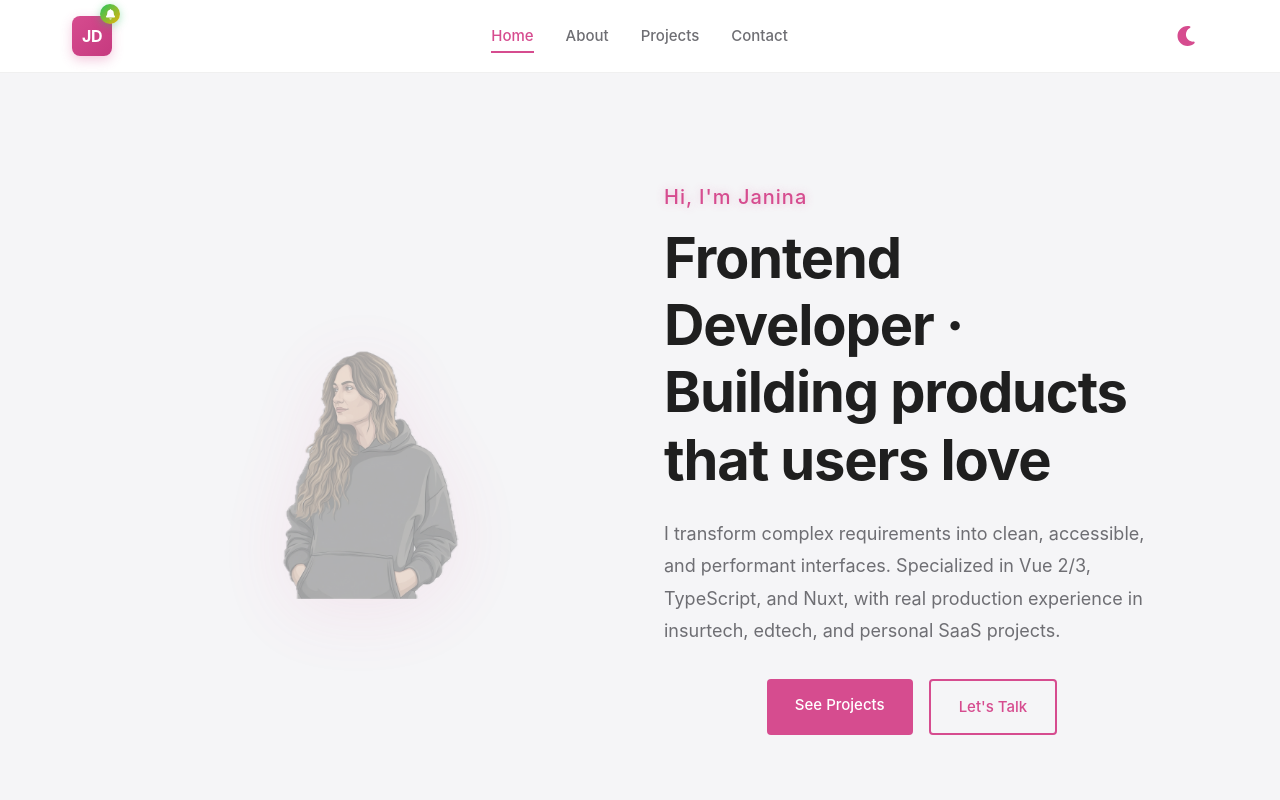
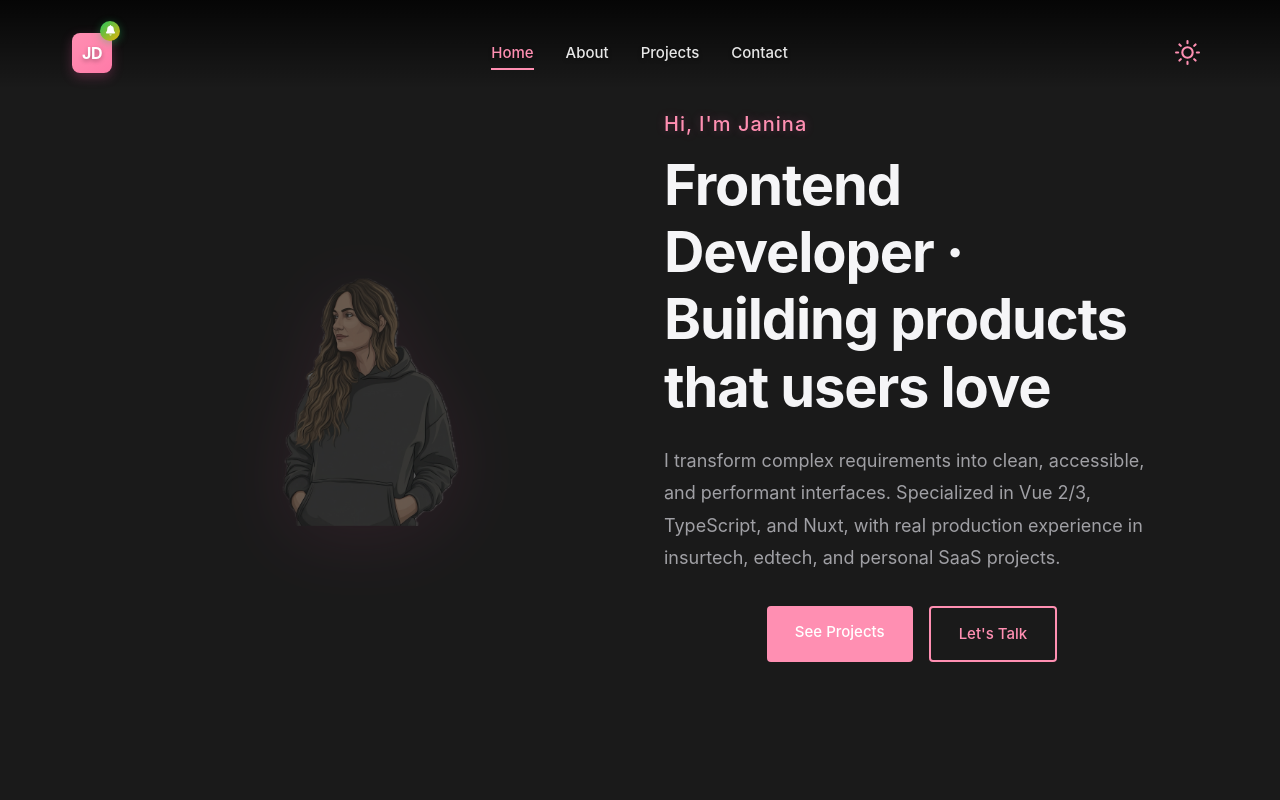
Before and after one commit to janinadm/projects-portfolio-vercel, a Nuxt app: page / in a window 1280 px wide. Shown: the top 800 px of the page. Built offline with nearby package versions, Linux system fonts and the light colour scheme.

Commit message:
fix: resolve critical duplication and syntax errors in app.vue

```diff
--- a/app.vue
+++ b/app.vue
@@ -1,7 +1,7 @@
 <template>
   <div class="app">
     <NuxtRouteAnnouncer />
-    <nav class="navbar">
+    <nav class="navbar" :class="{ 'home-nav': $route.path === '/' }">
       <div class="nav-container">
         <button class="nav-logo" @click="navigateTo('/')">
           <span class="logo-icon">
@@ -18,7 +18,7 @@
           <li><NuxtLink to="/contact" class="nav-link">Contact</NuxtLink></li>
         </ul>
         <button class="theme-toggle" @click="toggleTheme" :aria-label="isDark ? 'Switch to light mode' : 'Switch to dark mode'">
-          <img v-if="isDark" src="/icons/sun.svg" alt="Light mode" class="theme-icon" />
+          <svg v-if="isDark" xmlns="http://www.w3.org/2000/svg" width="20" height="20" viewBox="0 0 24 24" fill="none" stroke="currentColor" stroke-width="2" stroke-linecap="round" stroke-linejoin="round" class="theme-icon"><circle cx="12" cy="12" r="5"></circle><line x1="12" y1="1" x2="12" y2="3"></line><line x1="12" y1="21" x2="12" y2="23"></line><line x1="4.22" y1="4.22" x2="5.64" y2="5.64"></line><line x1="18.36" y1="18.36" x2="19.78" y2="19.78"></line><line x1="1" y1="12" x2="3" y2="12"></line><line x1="21" y1="12" x2="23" y2="12"></line><line x1="4.22" y1="19.78" x2="5.64" y2="18.36"></line><line x1="18.36" y1="5.64" x2="19.78" y2="4.22"></line></svg>
           <FontAwesomeIcon v-else :icon="['fas','moon']" />
         </button>
       </div>
@@ -64,7 +64,7 @@
 <script setup lang="ts">
 import { ref, onMounted } from 'vue'
 
-const isDark = ref(false)
+const isDark = ref(true) // Default to true (Dark Mode)
 const showWelcomeDialog = ref(false)
 const showBadge = ref(true)
 
@@ -90,7 +90,8 @@ const navigateTo = (path: string) => {
 }
 
 onMounted(() => {
-  const theme = localStorage.getItem('theme') || 'light'
+  // Check local storage, default to 'dark' if not found
+  const theme = localStorage.getItem('theme') || 'dark'
   isDark.value = theme === 'dark'
   document.documentElement.setAttribute('data-theme', theme)
 })
@@ -127,6 +128,29 @@ body {
   position: sticky;
   top: 0;
   z-index: 100;
+  transition: all 0.3s ease;
+
+  &.home-nav {
+    background: linear-gradient(to bottom, rgba(0, 0, 0, 0.8) 0%, transparent 100%);
+    border-bottom: none;
+    position: absolute;
+    width: 100%;
+    padding-top: 1rem;
+
+    .nav-logo {
+      color: #ffffff;
+      text-shadow: 0 2px 4px rgba(0, 0, 0, 0.3);
+    }
+
+    .nav-link {
+      color: rgba(255, 255, 255, 0.9);
+      text-shadow: 0 2px 4px rgba(0, 0, 0, 0.3);
+
+      &:hover, &.router-link-active {
+        color: var(--c-accent);
+      }
+    }
+  }
 }
 
 .nav-container {
@@ -315,9 +339,10 @@ body {
 
 // Footer Styles
 .footer {
-  background: var(--c-panel-bg);
-  border-top: 1px solid var(--c-border);
-  margin-top: 4rem;
+  background: transparent;
+  border-top: none;
+  margin-top: 0;
+  padding-top: 2rem;
 }
 
 .footer-content {
@@ -350,7 +375,7 @@ body {
   }
 }
 
-/* Welcome Dialog Styles */
+// Welcome Dialog Styles
 .dialog-overlay {
   position: fixed;
   inset: 0;
@@ -364,15 +389,16 @@ body {
 }
 
 .dialog-content {
-  background: var(--c-bg-primary);
-  border-radius: 12px;
+  background: var(--c-panel-bg);
+  border: 1px solid var(--c-border);
   padding: 2rem;
-  max-width: 450px;
+  border-radius: 16px;
+  max-width: 480px;
   width: 90%;
-  box-shadow: 0 20px 60px rgba(0, 0, 0, 0.2);
   position: relative;
-  animation: slideUp 0.4s cubic-bezier(0.2, 0.8, 0.2, 1);
-  border: 1px solid var(--c-border);
+  box-shadow: 0 20px 50px rgba(0, 0, 0, 0.2);
+  transform-origin: center;
+  animation: popIn 0.4s cubic-bezier(0.175, 0.885, 0.32, 1.275);
 }
 
 .dialog-close {
@@ -381,66 +407,57 @@ body {
   right: 1rem;
   background: none;
   border: none;
-  color: var(--c-text-secondary);
   font-size: 1.25rem;
+  color: var(--c-text-tertiary);
   cursor: pointer;
-  transition: color 0.2s ease;
-  padding: 0.5rem;
-  display: flex;
-  align-items: center;
-  justify-content: center;
+  padding: 0.25rem;
+  transition: all 0.2s ease;
 
   &:hover {
     color: var(--c-accent);
+    transform: rotate(90deg);
   }
 }
 
-.dialog-header {
+.dialog-header h2 {
+  font-size: 1.75rem;
   margin-bottom: 1rem;
-
-  h2 {
-    font-size: 1.75rem;
-    color: var(--c-text-primary);
-    margin: 0;
-  }
+  color: var(--c-text-primary);
+  display: flex;
+  align-items: center;
+  gap: 0.5rem;
 }
 
 .dialog-body {
+  color: var(--c-text-secondary);
+  line-height: 1.6;
   margin-bottom: 1.5rem;
 
   p {
-    font-size: 0.95rem;
-    color: var(--c-text-secondary);
-    line-height: 1.6;
-    margin: 0 0 0.75rem 0;
+    margin-bottom: 1rem;
+  }
 
-    &:last-child {
-      margin-bottom: 0;
-    }
-
-    strong {
-      color: var(--c-accent);
-      font-weight: 600;
-    }
+  strong {
+    color: var(--c-accent);
   }
 }
 
 .dialog-action {
   width: 100%;
-  padding: 0.85rem;
+  padding: 0.875rem;
   background: linear-gradient(135deg, var(--c-accent) 0%, var(--c-accent-hover) 100%);
   color: white;
   border: none;
-  border-radius: 10px;
-  font-size: 0.95rem;
+  border-radius: 8px;
   font-weight: 600;
+  font-size: 1rem;
   cursor: pointer;
   transition: all 0.3s ease;
   box-shadow: 0 4px 12px rgba(214, 76, 143, 0.3);
 
   &:hover {
     transform: translateY(-2px);
-    box-shadow: 0 8px 20px rgba(214, 76, 143, 0.4);
+    box-shadow: 0 6px 16px rgba(214, 76, 143, 0.4);
   }
 
   &:active {
@@ -449,26 +466,21 @@ body {
 }
 
 @keyframes fadeIn {
+  from { opacity: 0; }
+  to { opacity: 1; }
+}
+
+@keyframes popIn {
   from {
     opacity: 0;
+    transform: scale(0.9);
   }
   to {
     opacity: 1;
+    transform: scale(1);
   }
 }
 
-@keyframes slideUp {
-  from {
-    opacity: 0;
-    transform: translateY(20px);
-  }
-  to {
-    opacity: 1;
-    transform: translateY(0);
-  }
-}
-
-// Responsive
 @media (max-width: 768px) {
   .nav-container {
     padding: 1rem;
@@ -476,39 +488,16 @@ body {
 
   .nav-menu {
     gap: 1rem;
-    font-size: 0.9rem;
-  }
 
-  .nav-logo {
-    font-size: 1.25rem;
-  }
-
-  .dialog-content {
-    padding: 1.5rem;
-  }
-
-  .dialog-header h2 {
-    font-size: 1.5rem;
-  }
-
-  .dialog-body p {
-    font-size: 0.95rem;
+    .nav-link {
+      font-size: 0.9rem;
+    }
   }
 
   .footer-content {
     flex-direction: column;
+    gap: 1.5rem;
     text-align: center;
-    gap: 1rem;
-  }
-}
-
-// Link styles for NuxtLink
-a {
-  color: var(--c-accent);
-  text-decoration: none;
-
-  &:hover {
-    text-decoration: underline;
   }
 }
 </style>
```
